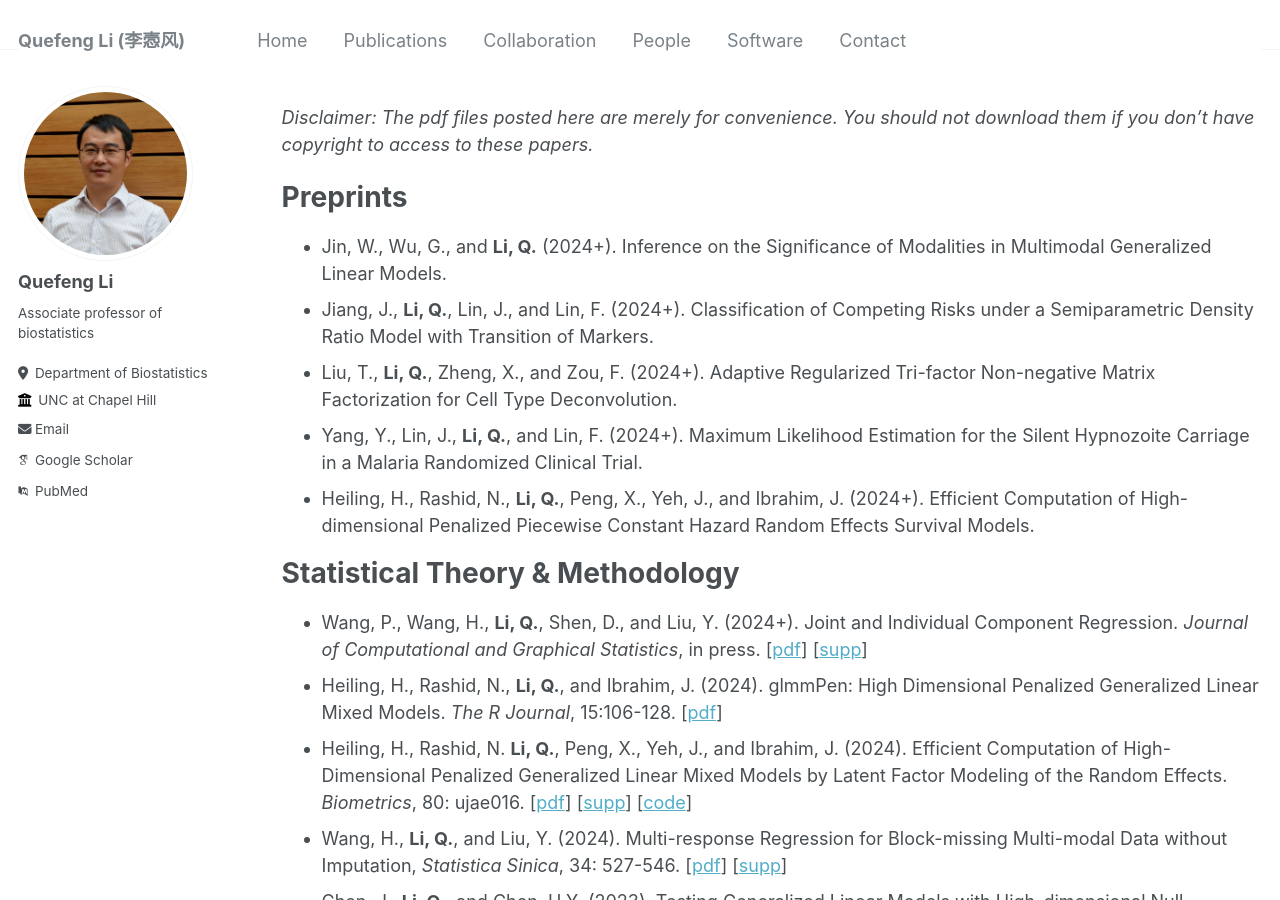
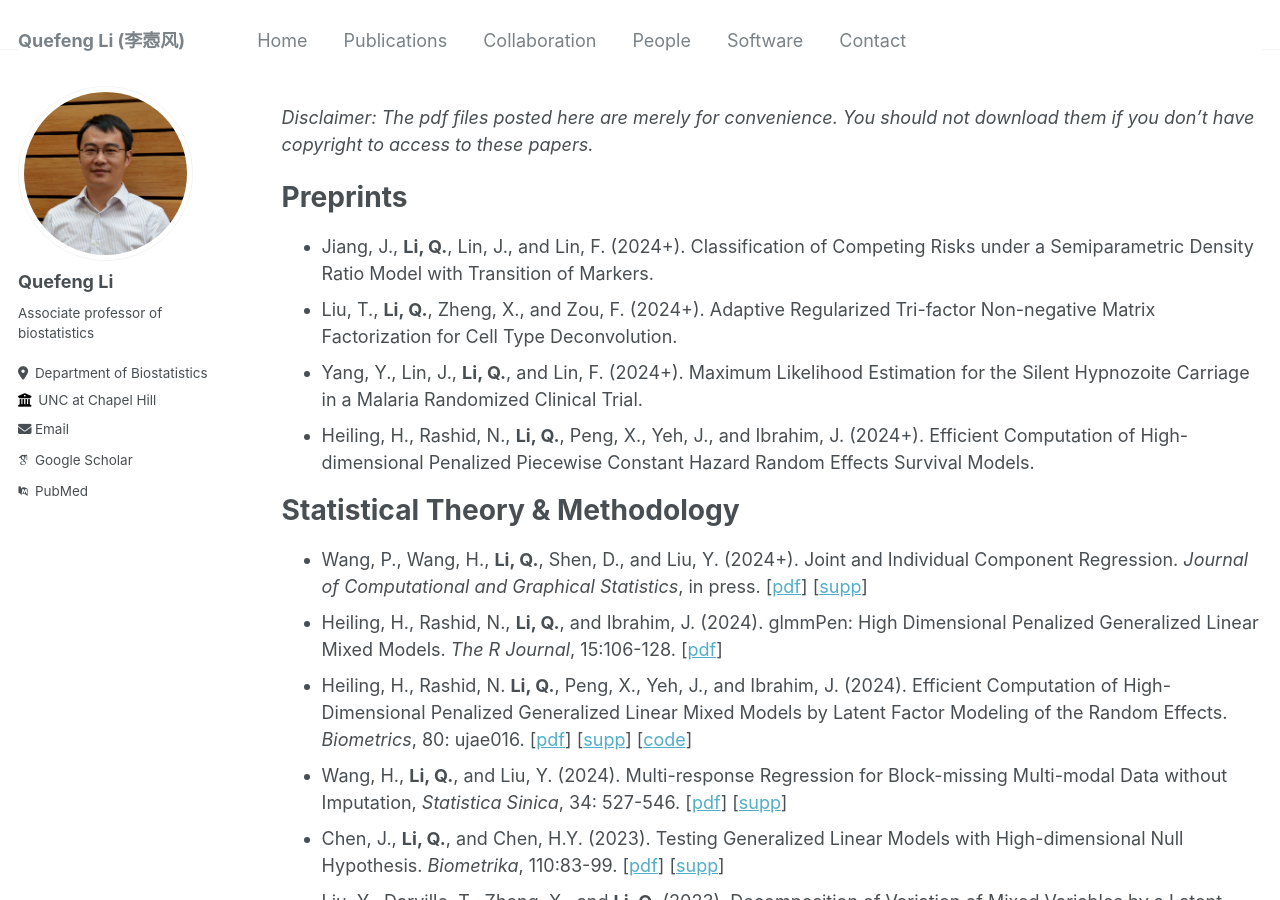
Before and after one commit to quefengli/quefengli.github.io, a Jekyll site: the page built from _pages/publications.md, in a window 1280 px wide and 900 px high. Built offline with Jekyll 4.4.1, drawn with Linux system fonts in a browser that asks for light colours; some web fonts are replaced.

Commit message:
Update publications.md

```diff
--- a/_pages/publications.md
+++ b/_pages/publications.md
@@ -8,8 +8,6 @@ _Disclaimer: The pdf files posted here are merely for convenience. You should no
 copyright to access to these papers._
 
 # Preprints
-- Jin, W., Wu, G., and **Li, Q.** (2024+). Inference on the Significance of Modalities in Multimodal Generalized Linear
-Models.
 - Jiang, J., **Li, Q.**, Lin, J., and Lin, F. (2024+). Classification of Competing Risks under a Semiparametric Density
 Ratio Model with Transition of Markers.
 - Liu, T., **Li, Q.**, Zheng, X., and Zou, F. (2024+). Adaptive Regularized Tri-factor Non-negative Matrix Factorization for
```
